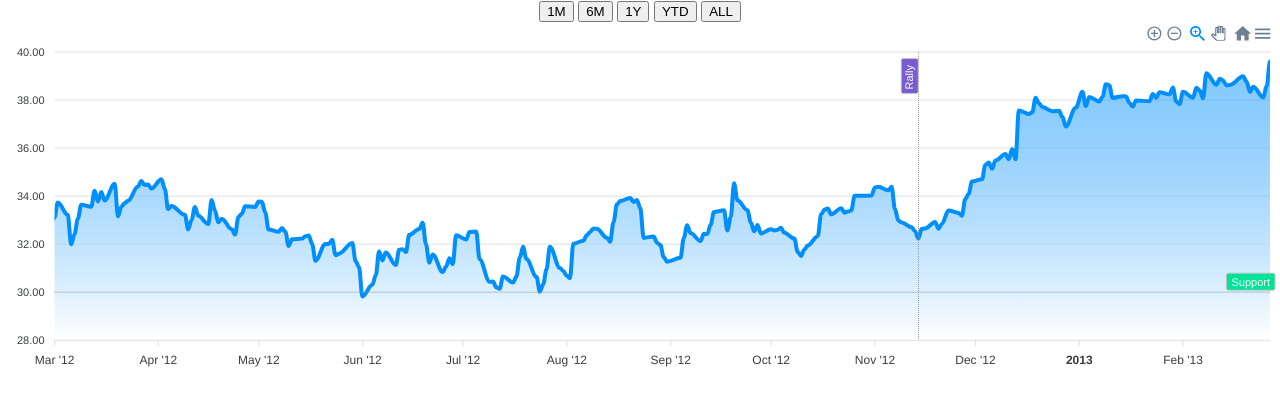
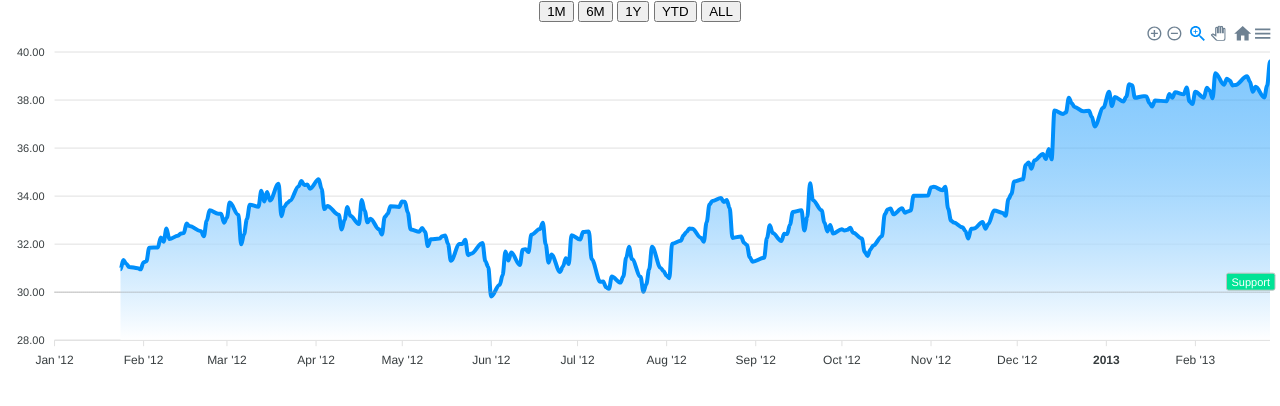
Before and after one commit to Daniil-Aleshechkin/landbanq, a React (Create React App) app: page / in a window 1280 px wide. Shown: the top 406 px of the page. Built offline with nearby package versions, Linux system fonts and the light colour scheme.

Commit message:
Updated chart to stateless

```diff
--- a/package.json
+++ b/package.json
@@ -6,6 +6,7 @@
     "@testing-library/jest-dom": "^5.14.1",
     "@testing-library/react": "^11.2.7",
     "@testing-library/user-event": "^12.8.3",
+    "apexcharts": "^3.27.1",
     "react": "^17.0.2",
     "react-apexcharts": "^1.3.9",
     "react-dom": "^17.0.2",
--- a/src/components/walletValue.js
+++ b/src/components/walletValue.js
@@ -2,13 +2,9 @@ import React from "react";
 import ReactApexChart from 'react-apexcharts';
 import * as ApexCharts from "child_process";
 
-class WalletValue extends React.Component {
-    constructor(props) {
-        super(props);
+const WalletValue =(props)=> {
 
-        this.state = {
-
-            series: [{
+const series= [{
         data: [
             [1327359600000,30.95],
             [1327446000000,31.34],
@@ -286,8 +282,8 @@ class WalletValue extends React.Component {
             [1361833200000,38.59],
             [1361919600000,39.60],
         ]
-            }],
-            options: {
+    }];
+const  options= {
         chart: {
             id: 'area-datetime',
             type: 'area',
@@ -310,12 +306,12 @@ class WalletValue extends React.Component {
                 }
             }],
             xaxis: [{
-                        x: new Date('14 Nov 2012').getTime(),
+                x: new Date().getTime(),
                 borderColor: '#999',
                 yAxisIndex: 0,
                 label: {
                     show: true,
-                            text: 'Rally',
+                    text: 'Today',
                     style: {
                         color: "#fff",
                         background: '#775DD0'
@@ -332,7 +328,7 @@ class WalletValue extends React.Component {
         },
         xaxis: {
             type: 'datetime',
-                    min: new Date('01 Mar 2012').getTime(),
+            min: new Date('01 Jan 2012').getTime(),
             tickAmount: 6,
         },
         tooltip: {
@@ -349,19 +345,11 @@ class WalletValue extends React.Component {
                 stops: [0, 100]
             }
         },
-            },
+    };
+var selection= 'one_year';
 
-
-            selection: 'one_year',
-
-        };
-    }
-
-
-    updateData(timeline) {
-        this.setState({
-            selection: timeline
-        })
+    const updateData=(timeline) =>{
+            selection= timeline;
 
         switch (timeline) {
             case 'one_month':
@@ -409,53 +397,49 @@ class WalletValue extends React.Component {
     }
 
 
-    render() {
        return (
-
-
            <div id="chart">
                <div class="toolbar">
                    <button id="one_month"
 
-                            onClick={()=>this.updateData('one_month')} className={ (this.state.selection==='one_month' ? 'active' : '')}>
+                           onClick={()=>updateData('one_month')} className={ (selection==='one_month' ? 'active' : '')}>
                        1M
                    </button>
                    &nbsp;
                    <button id="six_months"
 
-                            onClick={()=>this.updateData('six_months')} className={ (this.state.selection==='six_months' ? 'active' : '')}>
+                           onClick={()=>updateData('six_months')} className={ (selection==='six_months' ? 'active' : '')}>
                        6M
                    </button>
                    &nbsp;
                    <button id="one_year"
 
 
-                            onClick={()=>this.updateData('one_year')} className={ (this.state.selection==='one_year' ? 'active' : '')}>
+                           onClick={()=>updateData('one_year')} className={ (selection==='one_year' ? 'active' : '')}>
                        1Y
                    </button>
                    &nbsp;
                    <button id="ytd"
 
-                            onClick={()=>this.updateData('ytd')} className={ (this.state.selection==='ytd' ? 'active' : '')}>
+                           onClick={()=>updateData('ytd')} className={ (selection==='ytd' ? 'active' : '')}>
                        YTD
                    </button>
                    &nbsp;
                    <button id="all"
 
-                            onClick={()=>this.updateData('all')} className={ (this.state.selection==='all' ? 'active' : '')}>
+                           onClick={()=>updateData('all')} className={ (selection==='all' ? 'active' : '')}>
                        ALL
                    </button>
                </div>
 
                <div id="chart-timeline">
-                    <ReactApexChart options={this.state.options} series={this.state.series} type="area" height={350} />
+                   <ReactApexChart options={options} series={series} type="area" height={350} />
                </div>
            </div>
+       );
 
 
-        );
-    }
+
 }
 
-
 export default WalletValue;
```
Also changed, not shown: 1 other file (tests, documents, lock files or other folders). Lines whose indentation alone changed are shown as unchanged.
